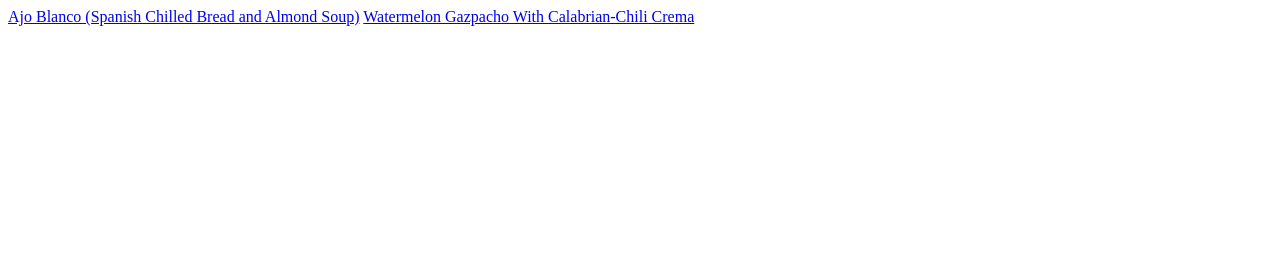
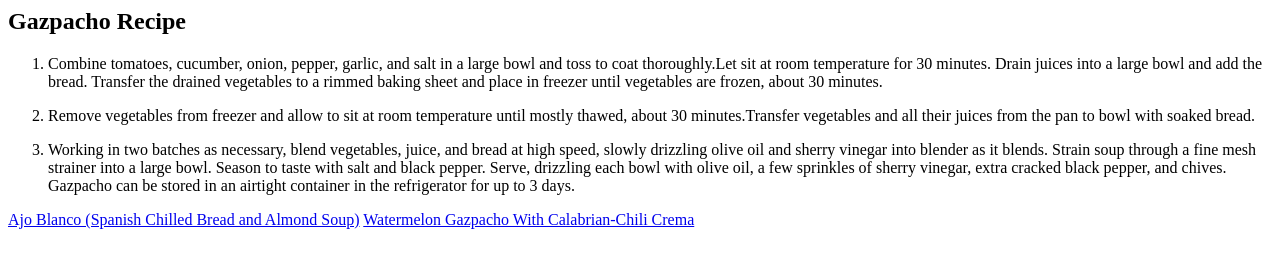
Before and after one commit to mcnimmirgmailcom/HTML-Recept-vning, a plain HTML site: page index.html in a window 1280 px wide. Drawn offline with Linux system fonts and the light colour scheme.

Commit message:
Update index.html

```diff
--- a/index.html
+++ b/index.html
@@ -1,3 +1,23 @@
+<h2>Gazpacho Recipe</h2>
+<ol>
+     <li>
+       <p>
+           Combine tomatoes, cucumber, onion, pepper, garlic, and salt in a large bowl and toss to coat thoroughly.Let sit at room temperature for 30 minutes. Drain juices into a large bowl and add the bread. Transfer the drained vegetables to a rimmed baking sheet and place in freezer until vegetables are frozen, about 30 minutes.
+            </p>
+     </li>
+
+     <li>
+        <p>
+            Remove vegetables from freezer and allow to sit at room temperature until mostly thawed, about 30 minutes.Transfer vegetables and all their juices from the pan to bowl with soaked bread.
+            </p>
+      </li>
+
+      <li>
+          <p>
+              Working in two batches as necessary, blend vegetables, juice, and bread at high speed, slowly drizzling olive oil and sherry vinegar into blender as it blends. Strain soup through a fine mesh strainer into a large bowl. Season to taste with salt and black pepper. Serve, drizzling each bowl with olive oil, a few sprinkles of sherry vinegar, extra cracked black pepper, and chives. Gazpacho can be stored in an airtight container in the refrigerator for up to 3 days.
+            </p>
+      </li>
+</ol>
 
 
 <a href="https://www.seriouseats.com/recipes/2017/07/ajo-blanco-spanish-bread-almond-cold-soup-recipe.html">Ajo Blanco
```
